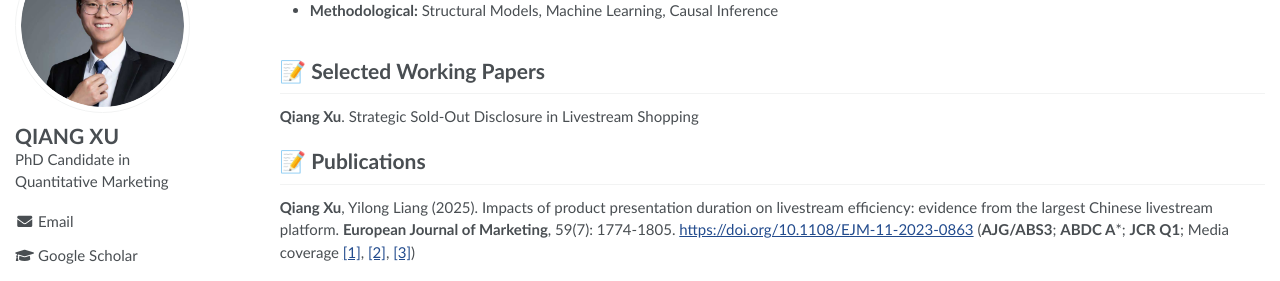
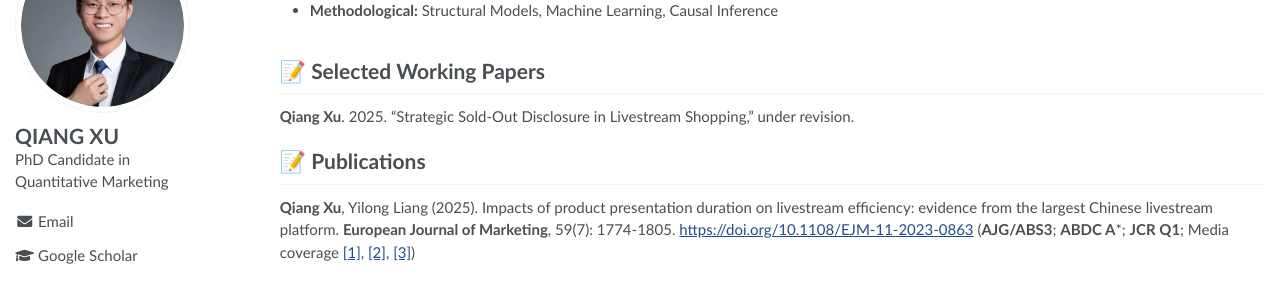
Before and after one commit to xuqiang/xuqiang.github.io, a Jekyll site: the page built from _pages/about.md, in a window 1280 px wide and 900 px high, scrolled down 318 px. Shown: the part 153-434 px from the top of the window. Built offline with Jekyll 4.4.1, drawn with Linux system fonts in a browser that asks for light colours; some web fonts are replaced.

Commit message:
Update about.md

```diff
--- a/_pages/about.md
+++ b/_pages/about.md
@@ -42,7 +42,7 @@ Please feel free to reach out if you share similar research interests or wish to
 <span class='anchor' id='publications'></span>
 
 # 📝 Selected Working Papers
-**Qiang Xu**. Strategic Sold-Out Disclosure in Livestream Shopping
+**Qiang Xu**. 2025. "Strategic Sold-Out Disclosure in Livestream Shopping," under revision.
 
 # 📝 Publications
 **Qiang Xu**, Yilong Liang (2025). Impacts of product presentation duration on livestream efficiency: evidence from the largest Chinese livestream platform. **European Journal of Marketing**, 59(7): 1774-1805. [https://doi.org/10.1108/EJM-11-2023-0863](https://doi.org/10.1108/EJM-11-2023-0863) (**AJG/ABS3**; **ABDC A***; **JCR Q1**; Media coverage [[1]](https://mp.weixin.qq.com/s/NhP_8jsa5BseeM_-qpP9kw), [[2]](https://mp.weixin.qq.com/s/7YSBkoparxdSQB2AKeBgqQ), [[3]](https://mp.weixin.qq.com/s/QRsyqvs8iSof-M8nwEfRxQ))
```
